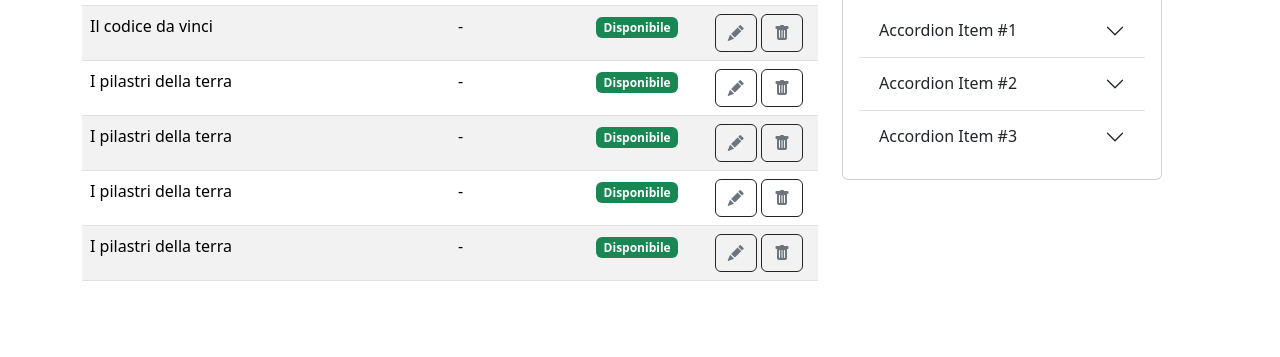
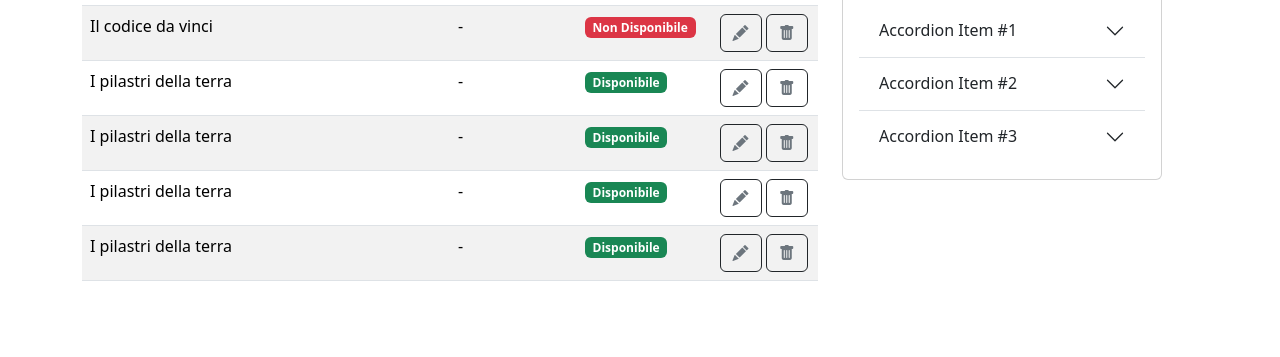
Before and after one commit to gabriele-chiocca/html-css-bootstrap-dashboard, a plain HTML site: page index.html in a window 1280 px wide. Shown: the part 443-800 px from the top of the page. Drawn offline with nearby package versions, Linux system fonts and the light colour scheme.

Commit message:
Table completa

```diff
--- a/index.html
+++ b/index.html
@@ -126,7 +126,7 @@
                  <tr>
                    <td>Il codice da vinci</td>
                    <td>-</td>
-                   <td><span class="badge text-bg-success">Disponibile</span></td>
+                   <td><span class="badge text-bg-danger">Non Disponibile</span></td>
                    <td class="text-center">
                     <button type="button" class="btn btn-outline-dark">
                         <i class="bi bi-pencil-fill text-secondary"></i>
```
